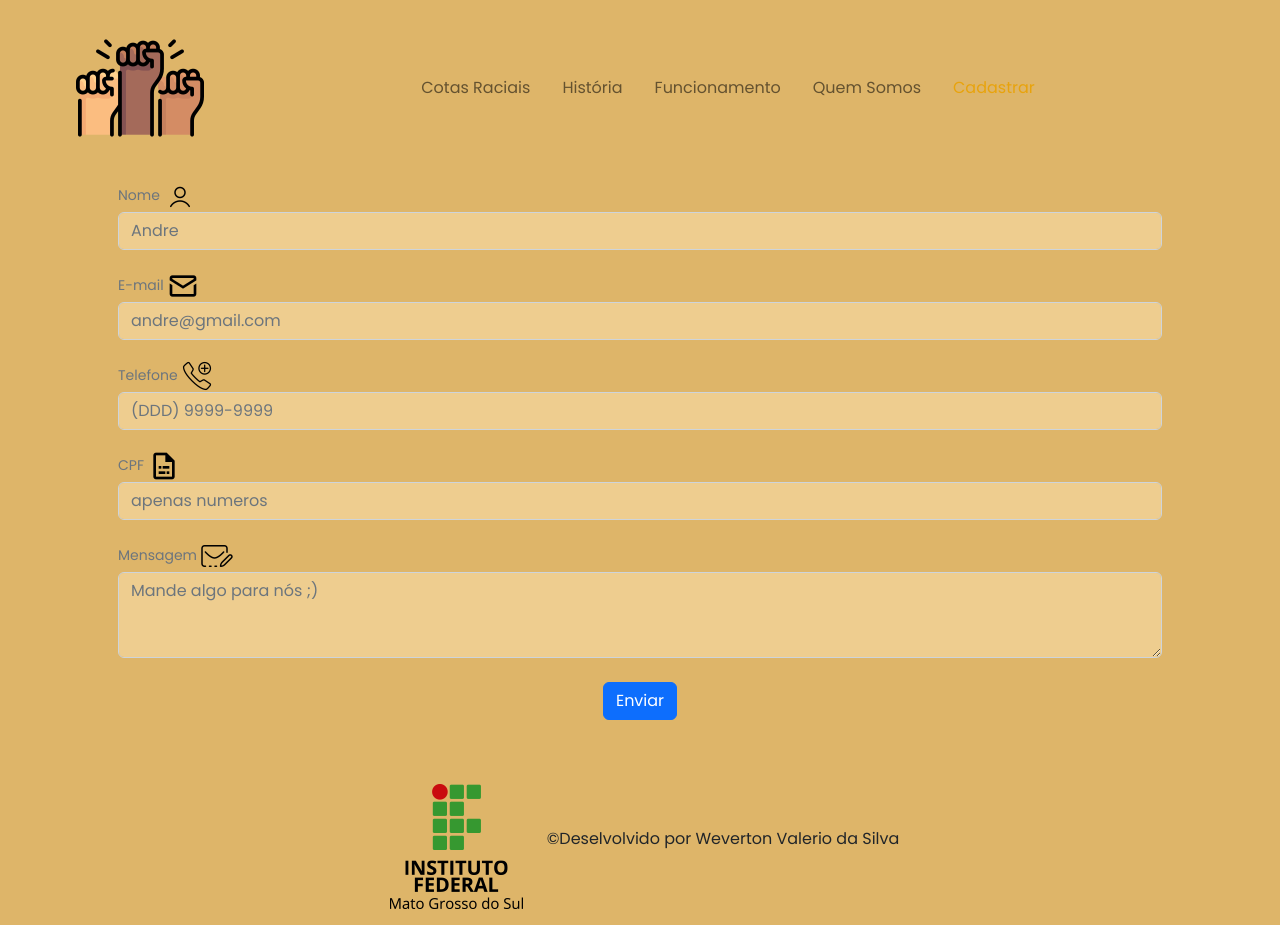
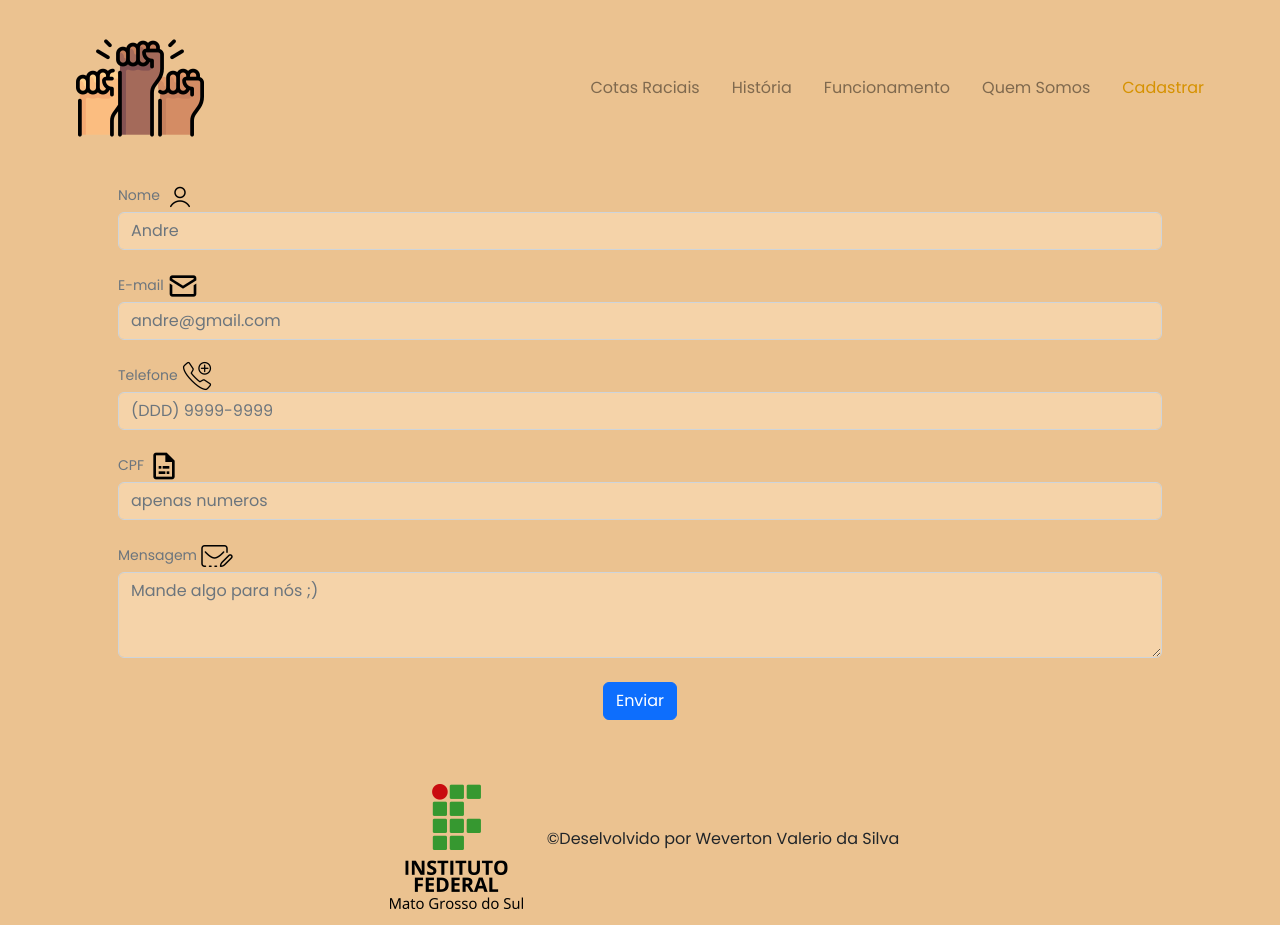
Before and after one commit to wevertonvalerio/Projeto_Cotas_Raciais, a website: page pages/cadastrar.html in a window 1280 px wide. Drawn offline with nearby package versions, Linux system fonts and the light colour scheme.

```diff
--- a/js/cadastrar.js
+++ b/js/cadastrar.js
@@ -68,6 +68,7 @@
     msgErroCPF.innerHTML = "";
 
     if (CPF.value.trim() == ""){
+        msgErroCPF.style.border = '3px solid red';
         msgErroCPF.innerHTML = "O campo CPF está vazio :( <br>";
         CPF.focus();
         return false
--- a/pages/cadastrar.html
+++ b/pages/cadastrar.html
@@ -17,22 +17,22 @@
             <button class="navbar-toggler" type="button" data-bs-toggle="collapse" data-bs-target="#navbarNav" aria-controls="navbarNav" aria-expanded="false" aria-label="Toggle navigation">
               <span class="navbar-toggler-icon"></span>
             </button>
-            <div class="collapse navbar-collapse justify-content-center pe-5" id="navbarNav">
+            <div class="collapse navbar-collapse justify-content-end pe-5" id="navbarNav">
               <ul class="navbar-nav">
                 <li class="nav-item">
-                  <a class="nav-link ajusteA px-3" href="../index.html">Cotas Raciais</a>
+                  <a class="nav-link ajusteA px-3" href="/">Cotas Raciais</a>
                 </li>
                 <li class="nav-item">
-                  <a class="nav-link ajusteA px-3" href="./historia.html">História</a>
+                  <a class="nav-link ajusteA px-3" href="/historia">História</a>
                 </li>
                 <li class="nav-item">
-                  <a class="nav-link ajusteA px-3" href="./funcionamento.html">Funcionamento</a>
+                  <a class="nav-link ajusteA px-3" href="/funcionamento">Funcionamento</a>
                 </li>
                 <li class="nav-item">
-                  <a class="nav-link ajusteA px-3" href="./quemSomos.html">Quem Somos</a>
+                  <a class="nav-link ajusteA px-3" href="/quemSomos">Quem Somos</a>
                 </li>
                 <li class="nav-item">
-                  <a class="nav-link ajusteA px-3 " href="./cadastrar.html">Cadastrar</a>
+                  <a class="nav-link ajusteA px-3 " href="/cadastrar">Cadastrar</a>
                 </li>
               </ul>
             </div>
--- a/styles/cadastrar.css
+++ b/styles/cadastrar.css
@@ -1,8 +1,35 @@
+ul :nth-child(1n-1) a{
+    color: rgba(0, 0, 0, 0.459) ;
+}
+
 ul :nth-child(5) a {
-    color:#E8A30C;
+    color:#d69200;
 }
 
 .corCampo{
-    background-color: #eecd8f !important;
+    /* background-color: #eecd8f !important; */
+    /* background-color: rgb(235, 194, 144) !important; */
+    background-color: rgb(245, 211, 169) !important;
 
 }
+
+/* .form-control.success input {
+    border: 3px solid #4ECA64;
+}
+
+.form-control.error input {
+    border: 3px solid #DB5A5A;
+}
+
+.form-control.error i.img-error {
+    visibility: visible;
+}
+
+.form-control.success i.img-success {
+    visibility: visible;
+}
+
+.form-control.error small{
+    color: #DB5A5A;
+    visibility: visible;
+}  */
--- a/styles/funcionamento.css
+++ b/styles/funcionamento.css
@@ -1,3 +1,7 @@
+ul :nth-child(1n-1) a{
+    color: rgba(0, 0, 0, 0.459) ;
+}
+
 ul :nth-child(3) a {
-    color:#E8A30C;
+    color:#d69200;
 }
--- a/styles/historia.css
+++ b/styles/historia.css
@@ -1,3 +1,7 @@
+ul :nth-child(1n-1) a{
+    color: rgba(0, 0, 0, 0.459) ;
+}
+
 ul :nth-child(2) a {
-    color:#E8A30C ;
+    color:#d69200;
 }
--- a/styles/index.css
+++ b/styles/index.css
@@ -1,5 +1,9 @@
+ul :nth-child(1n-1) a{
+    color: rgba(0, 0, 0, 0.459) ;
+}
+
 ul :nth-child(1) a {
-    color:#E8A30C;
+    color:#d69200;
 }
 
 .ajusteImg{
--- a/styles/main.css
+++ b/styles/main.css
@@ -7,7 +7,9 @@
 }
 
 body{
-    background-color: rgba(202, 135, 10, 0.61);
+    /* background-color: rgba(202, 135, 10, 0.61);  */
+    background-color: rgb(235, 194, 144);
+    /* background-color: rgb(245, 211, 169); */
 }
 
 .ajusteA:hover, .selected{
```
Also changed, not shown: index.html (+7 -7 lines), package.json (added, +15 -0 lines), pages/funcionamento.html (+6 -6 lines), pages/historia.html (+6 -6 lines), pages/quemSomos.html (+6 -6 lines), server.js (added, +31 -0 lines), 1 other file.
